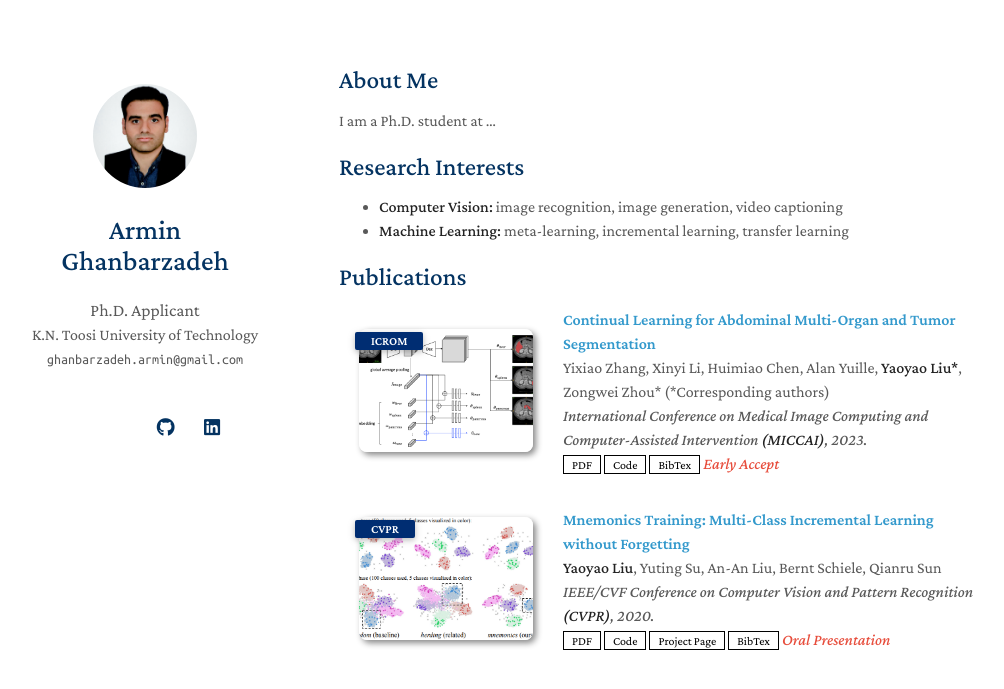
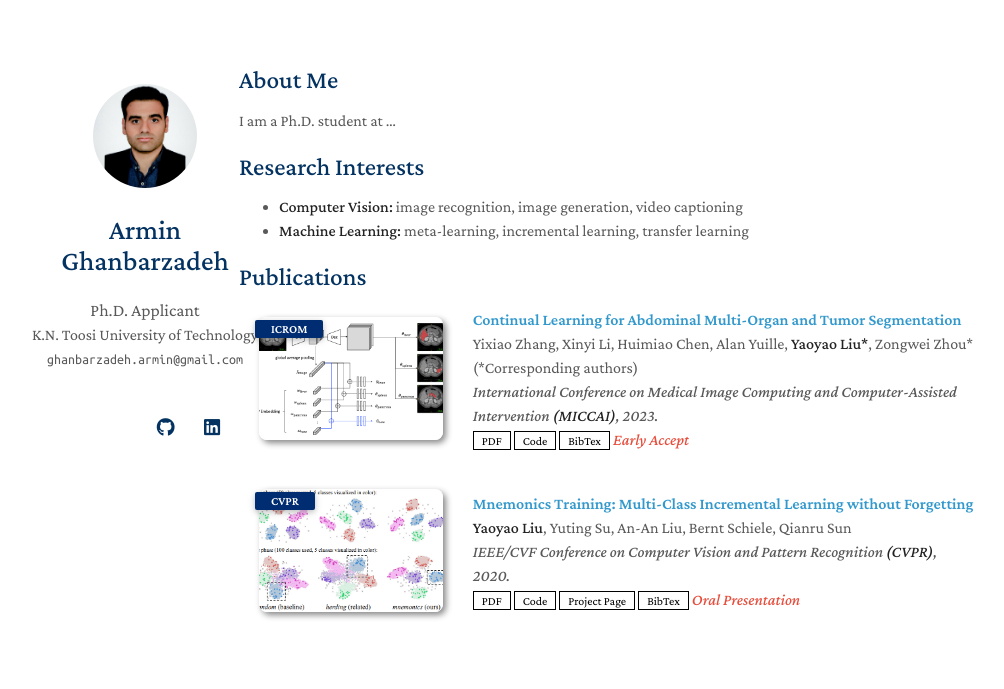
Before and after one commit to ghanbarzadeh/ghanbarzadeh.github.io, a Jekyll site: the page built from index.md, in a window 1280 px wide. Shown: the top 689 px of the page, without its empty margins (131-1135 px from the left). Built offline with Jekyll 4.4.1, drawn with Linux system fonts in a browser that asks for light colours; nearby versions of some CDN libraries; a style sheet for code colours, icons or effects is not loaded; our own code applies the rules of GitHub Pages for plain Markdown files.

Commit message:
Update minimal-light-no-dark-mode.scss

```diff
--- a/_sass/minimal-light-no-dark-mode.scss
+++ b/_sass/minimal-light-no-dark-mode.scss
@@ -353,7 +353,7 @@ header ul a strong {
 }
 
 section {
-  width:650px;
+  width:750px;
   float:right;
   padding-top:4.0em;
   padding-bottom:50px;
@@ -398,7 +398,7 @@ footer {
   }
 
   header {
-    padding-right:60px;
+    padding-right:320px;
   }
 
   section {
```
